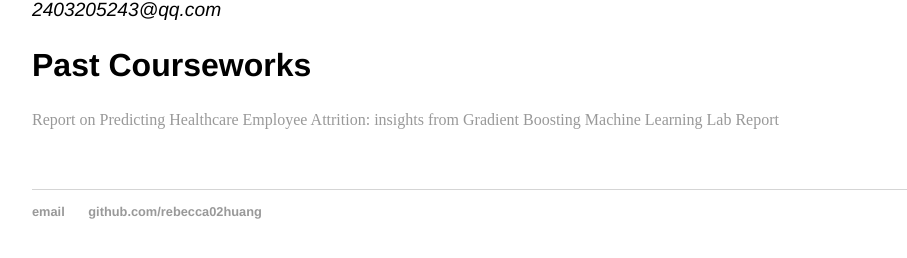
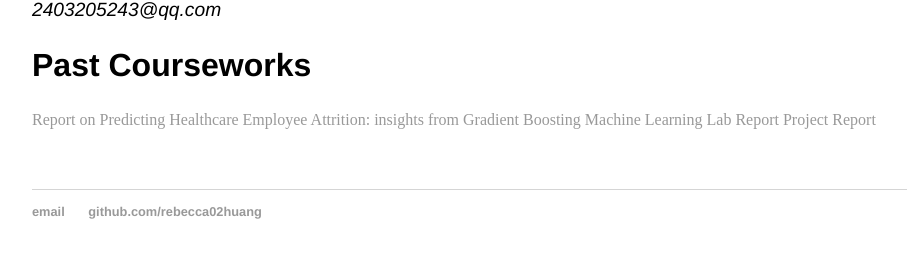
Before and after one commit to rebecca02huang/rebecca02huang.github.io, a Jekyll site: the page built from cv/index.html, in a window 1280 px wide. Shown: the part 269-527 px from the top of the page, without its empty margins (160-1067 px from the left). Built offline with Jekyll 4.4.1, drawn with Linux system fonts in a browser that asks for light colours.

Commit message:
Update index.html

```diff
--- a/cv/index.html
+++ b/cv/index.html
@@ -13,4 +13,5 @@ title: CV
     <h2>Past Courseworks</h2>
     <a href="/assets/documents/Gradient_Boosting.pdf">Report on Predicting Healthcare Employee Attrition: insights from Gradient Boosting</a>
     <a href="/assets/documents/Lab_Report.pdf">Machine Learning Lab Report</a>
+    <a href="/assets/documents/Project_Report.pdf">Project Report</a>
 </div>
```
